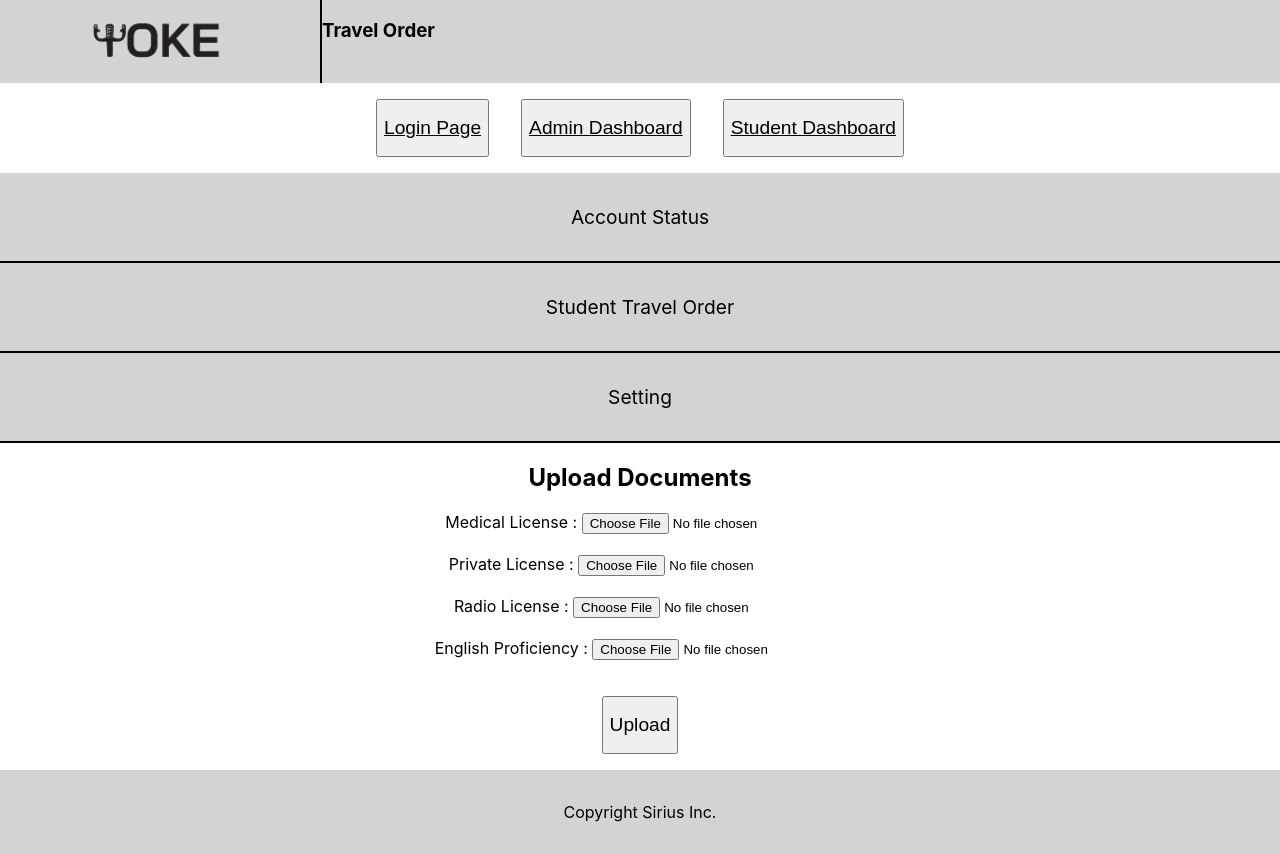
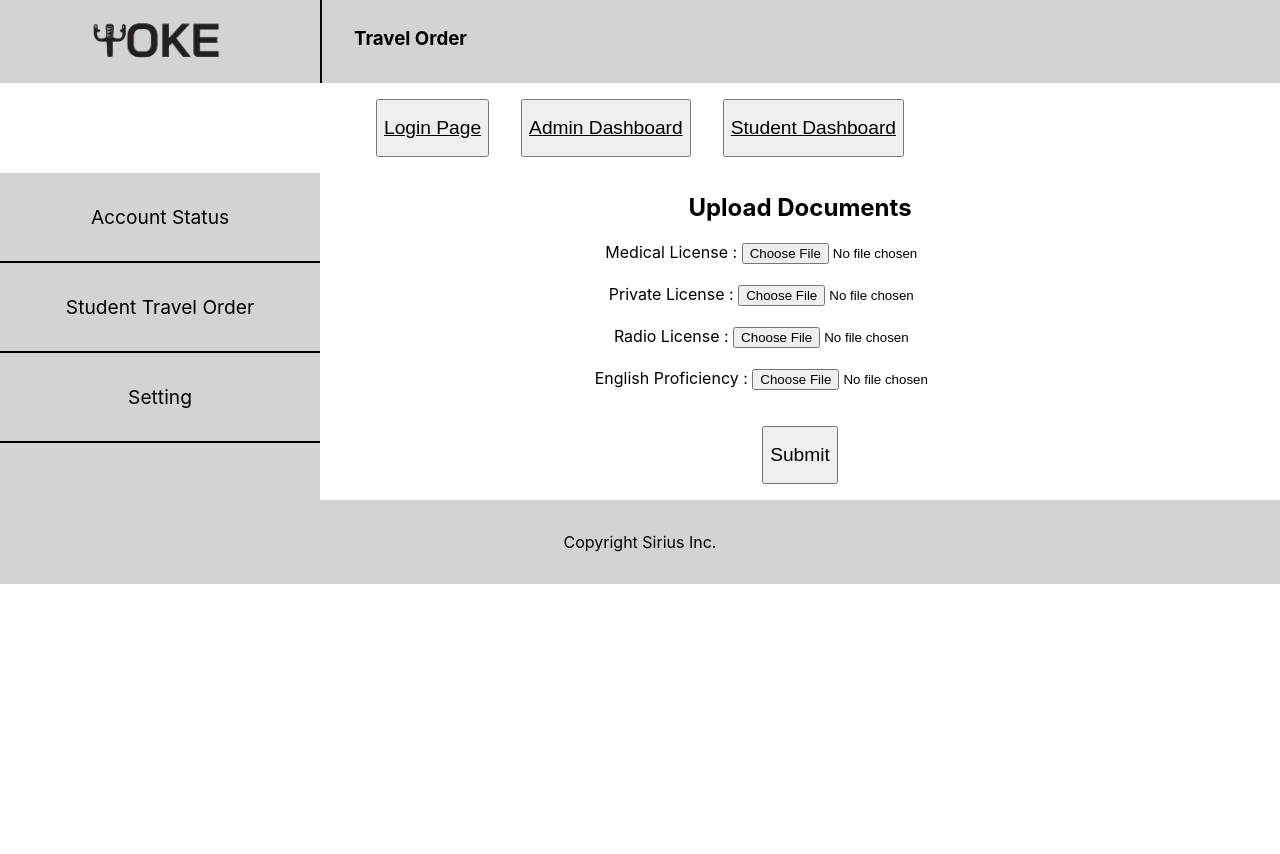
Before and after one commit to adilsaju/yoke, a React (Create React App) app in the folder client/: page /student-account-status/upload-document in a window 1280 px wide. After the commit the page ends 800 px from the top, so only its background shows below. Built offline with nearby package versions, Linux system fonts and the light colour scheme; no server answers.

Commit message:
commit-css

```diff
--- a/client/src/App.css
+++ b/client/src/App.css
@@ -222,4 +222,6 @@ header{
 
 .page-name{
   border-left: 2px solid black;
+  padding-left: 2rem;
+  padding-top: 0.5rem;
 }
--- a/client/src/components/LoginPage.jsx
+++ b/client/src/components/LoginPage.jsx
@@ -4,7 +4,10 @@ const LoginPage = () => {
   return (
 
     <div>
-        <SideMenuAdmin />
+      <div className='fullpage'>
+      <SideMenuAdmin />
+      <div className='division'>
+
        <br />
         <form action="none">
             <label htmlFor="LoginId">Username :  </label>
@@ -18,6 +21,8 @@ const LoginPage = () => {
             <input type="submit" />
         </form>
         <br />
+        </div>
+        </div>
     </div>
   )
 }
--- a/client/src/components/StudentDashboard/SettingStudent.jsx
+++ b/client/src/components/StudentDashboard/SettingStudent.jsx
@@ -30,7 +30,10 @@ const SettingStudent = () => {
 
   return (
     <>
-    <SideMenu />
+    <div className='fullpage'>
+       <SideMenu/>
+      <div className='division'>
+
     <div>
      { <><h2>{student.email}</h2>
      <h3>{student.password}</h3></> }
@@ -38,6 +41,8 @@ const SettingStudent = () => {
      <button>Forgot Password</button>
      </div>
    </div>
+   </div>
+   </div>
    </>
   )
 }
--- a/client/src/components/StudentDashboard/UploadDocument.js
+++ b/client/src/components/StudentDashboard/UploadDocument.js
@@ -2,6 +2,7 @@ import React from 'react'
 import {UserContext} from '../../Contexts/UserContext'
 import { useState,useEffect, useContext } from 'react';
 import SideMenu from '../Navbar/SideMenu';
+import { useForm } from 'react-hook-form';
 
 const fetchTasks = async (loggedInUser) => {
   let url = `/students/${loggedInUser.id}`;
@@ -26,19 +27,26 @@ const fetchTasks = async (loggedInUser) => {
               }, []);
               const isEmpty = Object.keys(students).length === 0;
               console.log(isEmpty);
+
   return (
     <>
-    <SideMenu />
+
+     <div className='fullpage'>
+       <SideMenu/>
+      <div className='division'>
+
     <h2>Upload Documents</h2>
     {console.log(students)}
     {console.log("wah")}
+    <form>
     <div><label htmlFor="l1">Medical License : <img src={students.studentRequirements && students.studentRequirements.medicalLicense}></img></label><input type="file" name="l1" id="l1" /></div><br />
     <div><label htmlFor="l2">Private License : <img src={students.studentRequirements && students.studentRequirements.license}></img></label><input type="file" name="l2" id="l2" /></div><br />
     <div><label htmlFor="l3">Radio License : <img src={students.studentRequirements && students.studentRequirements.radioLicense}></img></label><input type="file" name="l3" id="l3" /></div><br />
     <div><label htmlFor="l4">English Proficiency : <img src={students.studentRequirements && students.studentRequirements.englishProficiency}></img></label><input type="file" name="l4" id="l4" /></div><br />
-
-
-    <button>Upload</button>
+    <button>Submit</button>
+    </form>
+    </div>
+    </div>
     </>
 
   )
--- a/client/src/components/StudentDashboard/studentAccountStatus.js
+++ b/client/src/components/StudentDashboard/studentAccountStatus.js
@@ -29,7 +29,10 @@ const StudentAccountStatus = () => {
             // console.log(isEmpty);
   return (
     <div>
-      <SideMenu/>
+       <div className='fullpage'>
+       <SideMenu/>
+      <div className='division'>
+
       <div className='maindiv'>
       <h1 className='studentAccountName'>{students.name}</h1>
 
@@ -47,6 +50,8 @@ const StudentAccountStatus = () => {
       {students.length===0? console.log("Nothing") : <StudentUpload starry = {students} />  }
       </div>
       </div>
+      </div>
+      </div>
   )
 }
 export default StudentAccountStatus;
--- a/client/src/components/StudentDashboard/studentTravelOrder.js
+++ b/client/src/components/StudentDashboard/studentTravelOrder.js
@@ -66,7 +66,9 @@ const StudentTravelOrder = () => {
             return (
 
         <div>
+           <div className='fullpage'>
        <SideMenu/>
+      <div className='division'>
             <>
            < SearchStudent/>
             </>
@@ -113,7 +115,8 @@ const StudentTravelOrder = () => {
                   } ,[])
 
                         }
-
+            </div>
+            </div>
         </div>
 
             )
```
Lines whose indentation alone changed are shown as unchanged.
